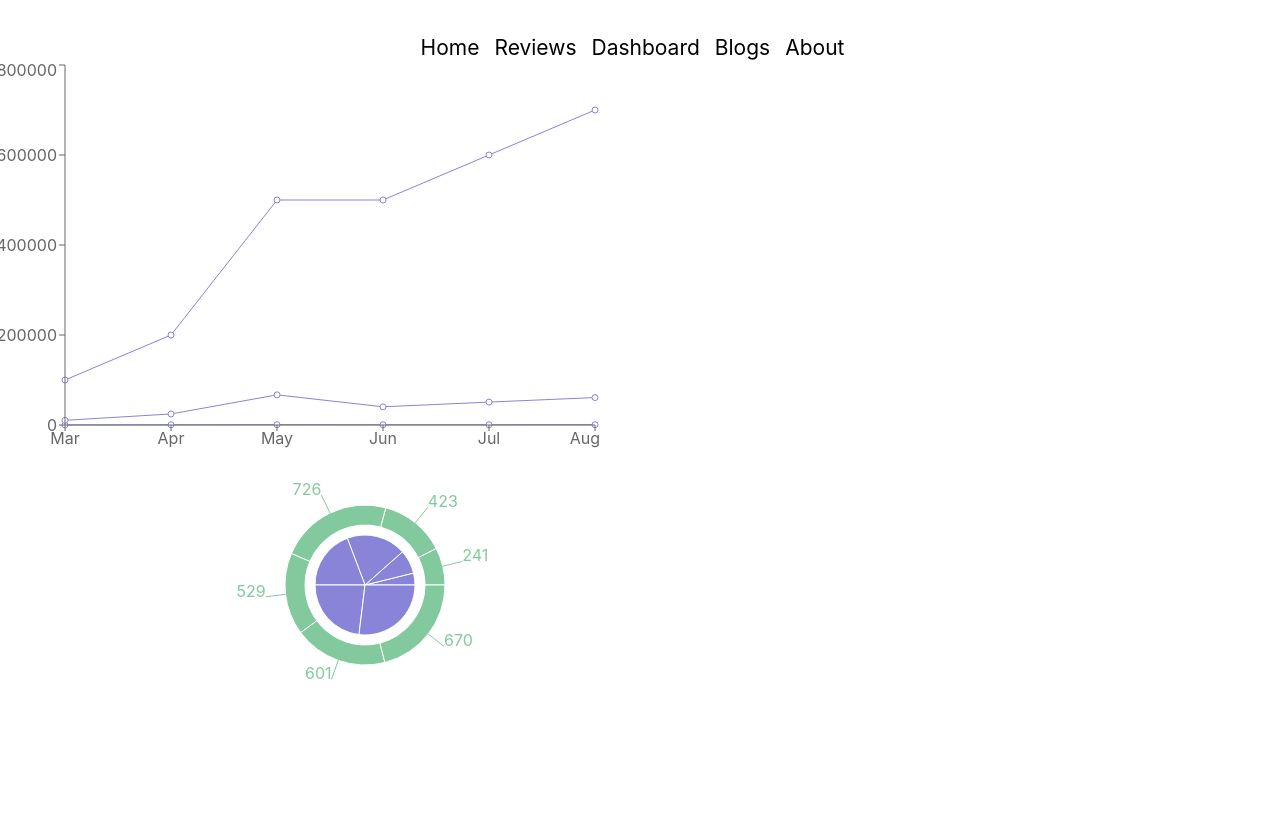
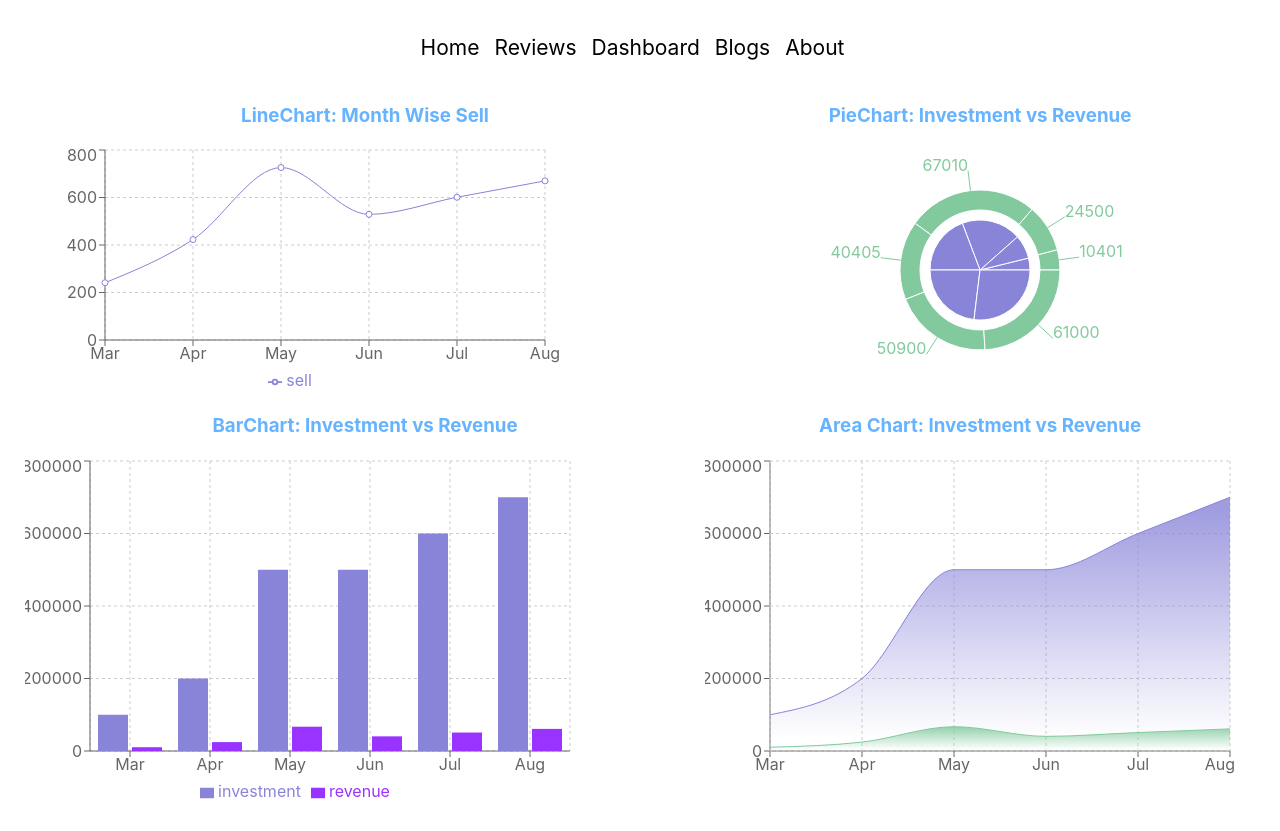
Before and after one commit to alamhosen/product-analysis-website, a React (Create React App) app: page /dashboard in a window 1280 px wide. Before the commit the page ends 800 px from the top, so only its background shows below. Built offline with nearby package versions, Linux system fonts and the light colour scheme.

Commit message:
dashboard complete

```diff
--- a/src/components/AllReviews/AllReviews.js
+++ b/src/components/AllReviews/AllReviews.js
@@ -7,9 +7,9 @@
     return (
         <div className='allreview'>
             {
-                reviews.map (review => <Review
-
-                review ={review}
+                reviews.map(review => <Review
+                    key={review.id}
+                    review={review}
                 ></Review>)
             }
         </div>
--- /dev/null
+++ b/src/components/Dashboard/Dashboard.css
@@ -0,0 +1,9 @@
+.chart-container {
+    display: grid;
+    grid-template-columns: 2fr 1fr;
+    margin: 25px;
+}
+
+h3 {
+    color:#66b3ff;
+}
--- a/src/components/Dashboard/Dashboard.js
+++ b/src/components/Dashboard/Dashboard.js
@@ -1,7 +1,7 @@
 import { Tooltip } from 'bootstrap';
 import React, { useEffect, useState } from 'react';
-import { Line, LineChart, Pie, PieChart, XAxis, YAxis } from 'recharts';
-
+import { Area, AreaChart, Bar, BarChart, CartesianGrid, Legend, Line, LineChart, Pie, PieChart, XAxis, YAxis } from 'recharts';
+import './Dashboard.css'
 const Dashboard = () => {
     /* const [data, setData] = useState();
     console.log(data);
@@ -49,19 +49,59 @@
         }
     ]
     return (
-        <div>
-            <LineChart width={600} height={400} data={data}>
-                <Line dataKey="investment" stroke="#8884d8" />
-                <Line dataKey="sell" stroke="#8884d8" />
-                <Line dataKey="revenue" stroke="#8884d8" />
-                <XAxis dataKey="month" />
-                <YAxis />
-            </LineChart>
+        <div className='chart-container'>
+            <div>
+                <h3>LineChart: Month Wise Sell</h3>
+                <LineChart width={550} height={250} data={data}
+                    margin={{ top: 5, right: 30, left: 20, bottom: 5 }}>
+                    <CartesianGrid strokeDasharray="3 3" />
+                    <XAxis dataKey="month" />
+                    <YAxis />
+                    <Legend />
+                    <Line type="monotone" dataKey="sell" stroke="#8884d8" />
+                </LineChart>
+            </div>
+            <div>
+                <h3>PieChart: Investment vs Revenue</h3>
+                <PieChart width={550} height={250}>
+                    <Pie data={data} dataKey="investment" nameKey="investment" cx="50%" cy="50%" outerRadius={50} fill="#8884d8" />
+                    <Pie data={data} dataKey="revenue" nameKey="revenue" cx="50%" cy="50%" innerRadius={60} outerRadius={80} fill="#82ca9d" label />
+                </PieChart>
+            </div>
+            <div>
+                <h3>BarChart: Investment vs Revenue</h3>
+                <BarChart width={550} height={350} data={data}>
+                    <CartesianGrid strokeDasharray="3 3" />
+                    <XAxis dataKey="month" />
+                    <YAxis />
+                    <Legend />
+                    <Bar dataKey="investment" fill="#8884d8" />
+                    <Bar dataKey="revenue" fill="#9933ff" />
+                </BarChart>
+            </div>
 
-            <PieChart width={730} height={250}>
-                <Pie data={data} dataKey="investment" nameKey="investment" cx="50%" cy="50%" outerRadius={50} fill="#8884d8" />
-                <Pie data={data} dataKey="sell" nameKey="revenue" cx="50%" cy="50%" innerRadius={60} outerRadius={80} fill="#82ca9d" label />
-            </PieChart>
+            <div>
+                <h3>Area Chart: Investment vs Revenue</h3>
+                <AreaChart width={530} height={330} data={data}
+                >
+                    <defs>
+                        <linearGradient id="colorUv" x1="0" y1="0" x2="0" y2="1">
+                            <stop offset="5%" stopColor="#8884d8" stopOpacity={0.8} />
+                            <stop offset="95%" stopColor="#8884d8" stopOpacity={0} />
+                        </linearGradient>
+                        <linearGradient id="colorPv" x1="0" y1="0" x2="0" y2="1">
+                            <stop offset="5%" stopColor="#82ca9d" stopOpacity={0.8} />
+                            <stop offset="95%" stopColor="#82ca9d" stopOpacity={0} />
+                        </linearGradient>
+                    </defs>
+                    <XAxis dataKey="month" />
+                    <YAxis />
+                    <CartesianGrid strokeDasharray="3 3" />
+
+                    <Area type="monotone" dataKey="investment" stroke="#8884d8" fillOpacity={1} fill="url(#colorUv)" />
+                    <Area type="monotone" dataKey="revenue" stroke="#82ca9d" fillOpacity={1} fill="url(#colorPv)" />
+                </AreaChart>
+            </div>
         </div>
 
 
```
